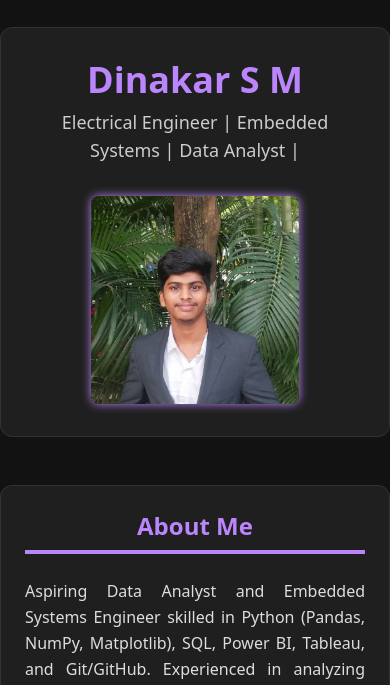
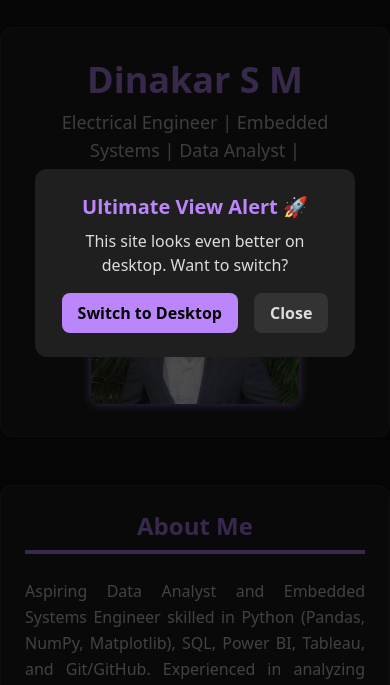
Before and after one commit to dinakar186/dinakarsm-portfolio, a plain HTML site: page index.html in a window 390 px wide. Shown: the part 159-844 px from the top of the page. Drawn offline with nearby package versions, Linux system fonts and the light colour scheme.

Commit message:
Skills Updated

```diff
--- a/index.html
+++ b/index.html
@@ -27,6 +27,38 @@
 </head>
 
 <body class="bg-[#121212] text-[#e0e0e0] font-sans scroll-smooth">
+
+  <!-- Desktop Mode Notification -->
+<div id="desktopAlert" class="fixed inset-0 bg-black/70 flex items-center justify-center z-50 hidden">
+  <div class="bg-[#1f1f1f] p-6 rounded-xl text-center max-w-xs mx-4">
+    <h3 class="text-[#bb86fc] text-xl font-bold mb-2">Ultimate View Alert 🚀</h3>
+    <p class="text-[#ddd] mb-4">This site looks even better on desktop. Want to switch?</p>
+    <div class="flex justify-center gap-4">
+      <button id="switchDesktop" class="bg-[#bb86fc] text-black font-bold px-4 py-2 rounded-lg hover:bg-[#9a67ea] transition">Switch to Desktop</button>
+      <button id="closeAlert" class="bg-[#333] text-[#ddd] font-bold px-4 py-2 rounded-lg hover:bg-[#555] transition">Close</button>
+    </div>
+  </div>
+</div>
+
+<script>
+  // Detect mobile screen
+  if (window.innerWidth < 768) {
+    document.getElementById('desktopAlert').classList.remove('hidden');
+  }
+
+  // Close button
+  document.getElementById('closeAlert').onclick = () => {
+    document.getElementById('desktopAlert').classList.add('hidden');
+  };
+
+  // "Switch to Desktop" button
+  document.getElementById('switchDesktop').onclick = () => {
+    // Redirect user to the desktop version (usually just reload with desktop UA)
+    alert('Try switching your browser to Desktop Mode.'); // placeholder
+    document.getElementById('desktopAlert').classList.add('hidden');
+  };
+</script>
+
 
 <!-- NAVBAR -->
 <header class="sticky top-0 z-50 bg-[#1f1f1f] border border-[#333] rounded-lg max-w-[1100px] mx-auto flex flex-col md:flex-row justify-between items-center p-4 gap-4">
@@ -242,6 +274,10 @@ Alongside technical expertise, I bring strong soft skills such as problem-solvin
       <img src="matplotlib.png" alt="Matplotlib" class="w-12 h-12 mb-1 object-contain">
       <p class="text-[#ccc] font-semibold text-sm">Matplotlib</p>
     </div>
+    <div class="flex flex-col items-center bg-[#1f1f1f] rounded-xl w-24 h-24 shadow-md p-2 hover:scale-110 hover:shadow-xl transition-transform duration-300">
+      <img src="seaborn.png" alt="Statistics" class="w-12 h-12 mb-1 object-contain">
+      <p class="text-[#ccc] font-semibold text-sm">Seaborn</p>
+    </div>
     <!-- Tools -->
     <div class="flex flex-col items-center bg-[#1f1f1f] rounded-xl w-24 h-24 shadow-md p-2 hover:scale-110 hover:shadow-xl transition-transform duration-300">
       <img src="mysql.png" alt="SQL" class="w-12 h-12 mb-1 object-contain">
```
Also changed, not shown: seaborn.png (added).
